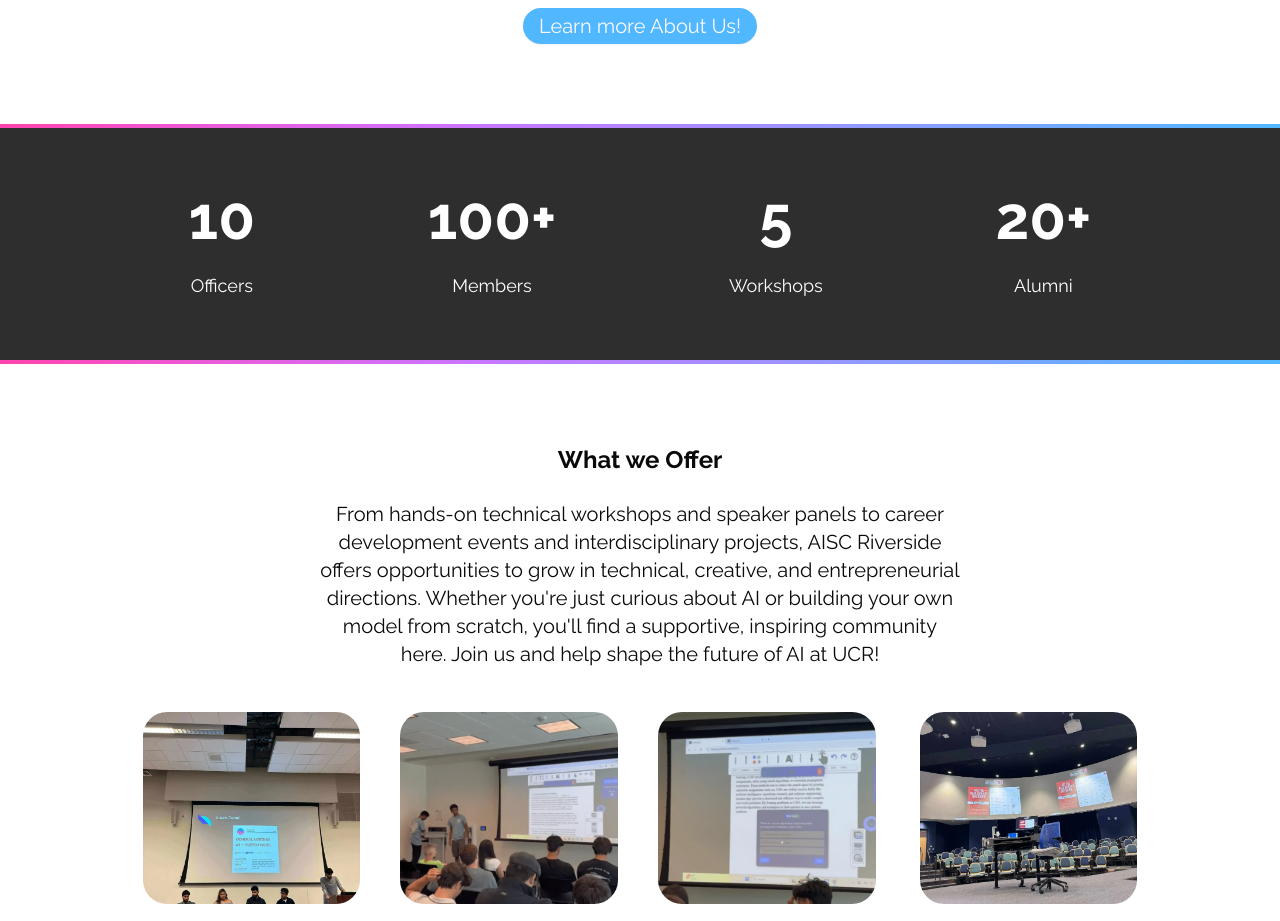
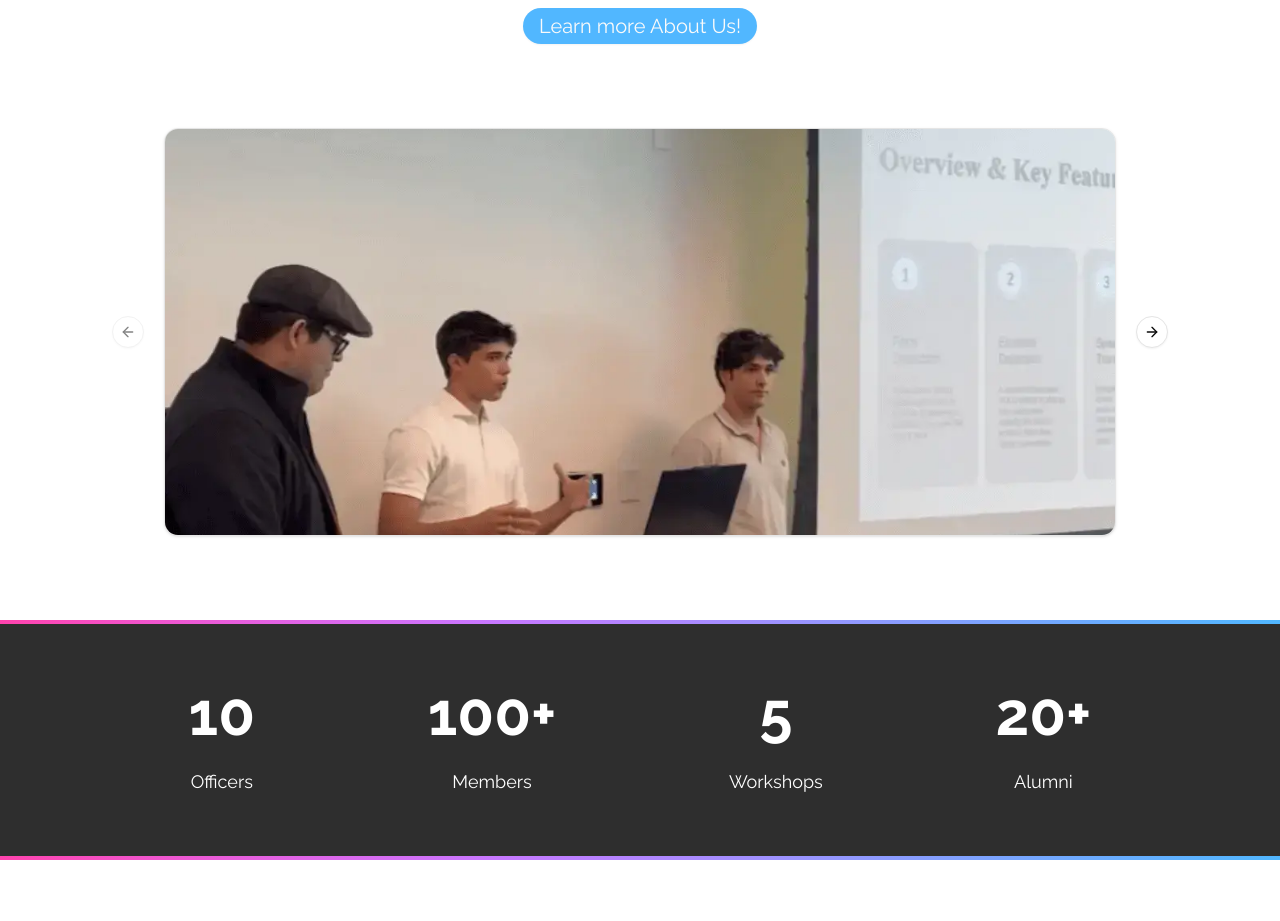
Before and after one commit to acm-ucr/aisc, a Next.js app: page / in a window 1280 px wide. Shown: the part 940-1861 px from the top of the page. Built offline with nearby package versions, Linux system fonts and the light colour scheme.

Commit message:
added placeholder images

```diff
--- a/src/app/page.tsx
+++ b/src/app/page.tsx
@@ -3,12 +3,14 @@ import Description from "@/components/home/Description";
 import StatisticsBar from "@/components/home/StatisticsBar";
 import Projects from "@/components/home/Projects";
 import WhatWeOffer from "@/components/home/WhatWeOffer";
+import CarouselDemo from "@/components/home/Carousel";
 
 const Home = () => {
   return (
     <>
       <Landing />
       <Description />
+      <CarouselDemo />
       <StatisticsBar />
       <WhatWeOffer />
       <Projects />
--- a/src/components/home/Carousel.tsx
+++ b/src/components/home/Carousel.tsx
@@ -1,6 +1,6 @@
 "use client";
 
-import { Card, CardContent } from "@/components/ui/card";
+import { Card } from "@/components/ui/card";
 import {
   Carousel,
   CarouselContent,
@@ -8,16 +8,24 @@ import {
   CarouselNext,
   CarouselPrevious,
 } from "@/components/ui/carousel";
+import { CarouselData } from "@/data/CarouselData";
+import Image from "next/image";
 
 export default function CarouselDemo() {
   return (
-    <Carousel className="w-3/4 max-w-7xl">
+    <div className="my-20 flex w-full items-center justify-center">
+      <Carousel className="w-2/3 max-w-7xl md:w-3/4">
         <CarouselContent className="">
-        {Array.from({ length: 3 }).map((_, index) => (
+          {CarouselData.map(({ Picture, Alt }, index) => (
             <CarouselItem key={index}>
               <div className="p-1">
-              <Card className="bg-aisc-lightgray">
-                <CardContent className="flex aspect-7/3 items-center justify-center"></CardContent>
+                <Card className="relative flex aspect-7/3 h-fit items-center justify-center overflow-hidden p-0">
+                  <Image
+                    src={Picture}
+                    alt={Alt}
+                    fill
+                    className="object-cover"
+                  />
                 </Card>
               </div>
             </CarouselItem>
@@ -26,5 +34,6 @@ export default function CarouselDemo() {
         <CarouselPrevious />
         <CarouselNext />
       </Carousel>
+    </div>
   );
 }
--- /dev/null
+++ b/src/data/CarouselData.tsx
@@ -0,0 +1,25 @@
+import ambiguous from "@/public/placeholders/ambiguous.webp";
+import internEvent from "@/public/placeholders/intern_event.webp";
+import womenInTech from "@/public/placeholders/women_in_tech_event.webp";
+
+import { StaticImageData } from "next/image";
+
+export interface CarouselData {
+  Picture: StaticImageData;
+  Alt: string;
+}
+
+export const CarouselData: CarouselData[] = [
+  {
+    Picture: ambiguous,
+    Alt: "AI & ML in Autonomous Driving",
+  },
+  {
+    Picture: internEvent,
+    Alt: "Natural Language Processing Simplified",
+  },
+  {
+    Picture: womenInTech,
+    Alt: "Hidden Dangers of AI: Deepfake Technology",
+  },
+];
```
Lines whose indentation alone changed are shown as unchanged.
